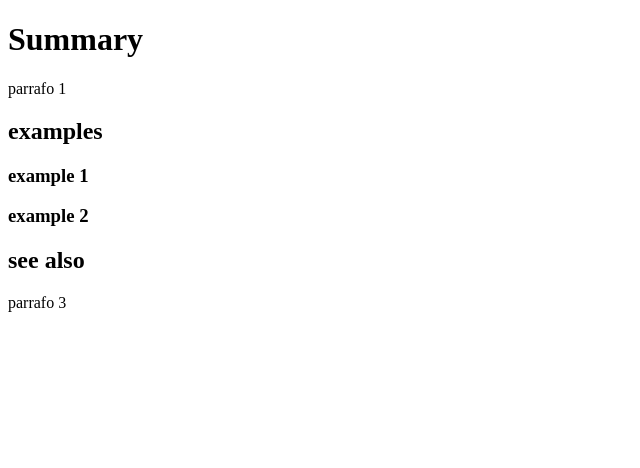
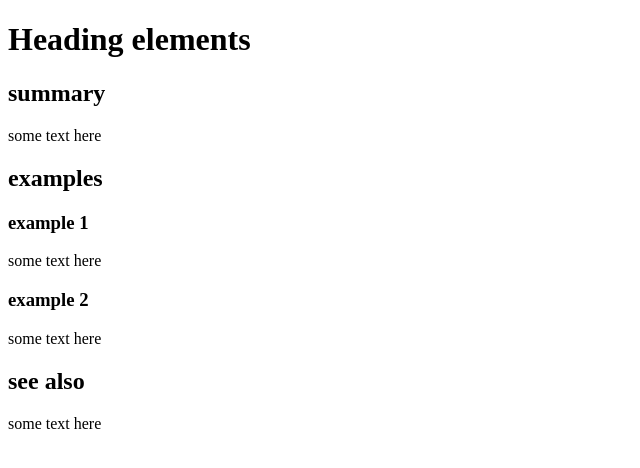
Before and after one commit to juanalopez1/html, a plain HTML site: page headings.html in a window 1280 px wide. Shown: the whole page, without its empty margins (0-640 px from the left). Drawn offline with Linux system fonts and the light colour scheme.

Commit message:
headings

```diff
--- a/headings.html
+++ b/headings.html
@@ -7,20 +7,21 @@
 </head>
 
 <body>
-    <h1>Summary</h1>
-    <p>
-        parrafo 1
-    </p>
+
+    <h1>Heading elements</h1>
+
+    <h2>summary</h2>
+    <p>some text here</p>
+
     <h2>examples</h2>
-    <p>
+
     <h3>example 1</h3>
+    <p>some text here</p>
+
     <h3>example 2</h3>
+    <p>some text here</p>
 
-    </p>
     <h2>see also</h2>
-    <p>
-        parrafo 3
-    </p>
-</body>
+    <p>some text here</p>
 
 </html>
```
